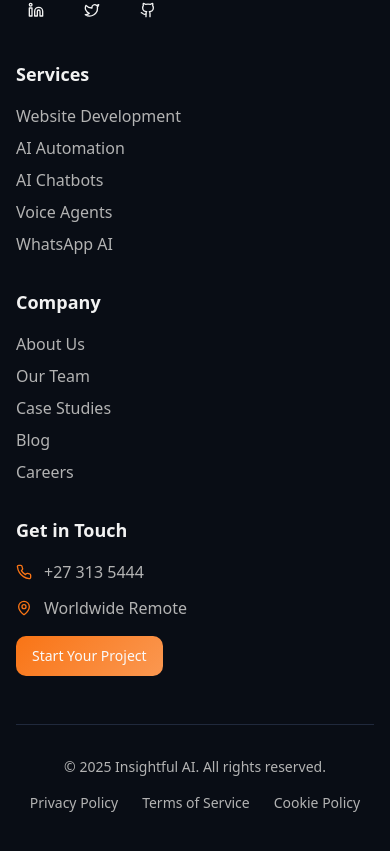
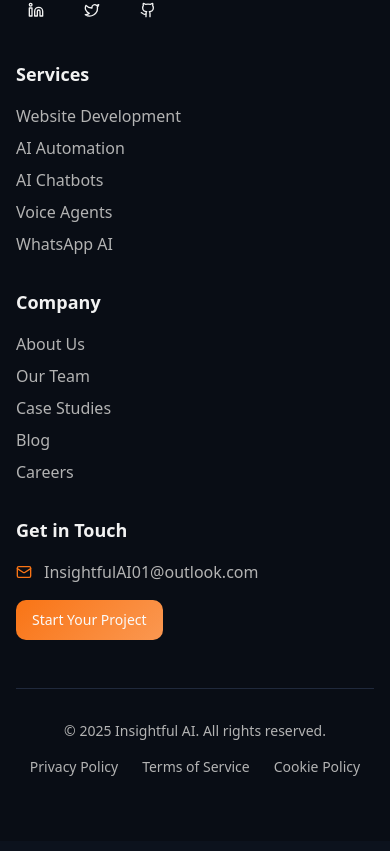
Before and after one commit to Banele08/insight-ai-replica, a React (Vite) app: page / in a window 390 px wide. Shown: the part 5607-6458 px from the top of the page. Built offline with nearby package versions, Linux system fonts and the light colour scheme; the HTML template or start-up script is replaced by a standard one.

Commit message:
Update footer contact information
Remove phone number and location icon from the "Get in Touch" section and add the specified email address.

```diff
--- a/src/components/ui/footer.tsx
+++ b/src/components/ui/footer.tsx
@@ -58,12 +58,10 @@ const Footer = () => {
             <h3 className="text-lg font-semibold text-foreground mb-4">Get in Touch</h3>
             <div className="space-y-3">
               <div className="flex items-center gap-3 text-muted-foreground">
-                <Phone className="w-4 h-4 text-secondary" />
-                <span>+27 313 5444</span>
-              </div>
-              <div className="flex items-center gap-3 text-muted-foreground">
-                <MapPin className="w-4 h-4 text-secondary" />
-                <span>Worldwide Remote</span>
+                <Mail className="w-4 h-4 text-secondary" />
+                <a href="mailto:InsightfulAI01@outlook.com" className="hover:text-secondary transition-colors">
+                  InsightfulAI01@outlook.com
+                </a>
               </div>
             </div>
             <Button className="mt-4 bg-gradient-accent hover:shadow-glow transition-all duration-300">
```
